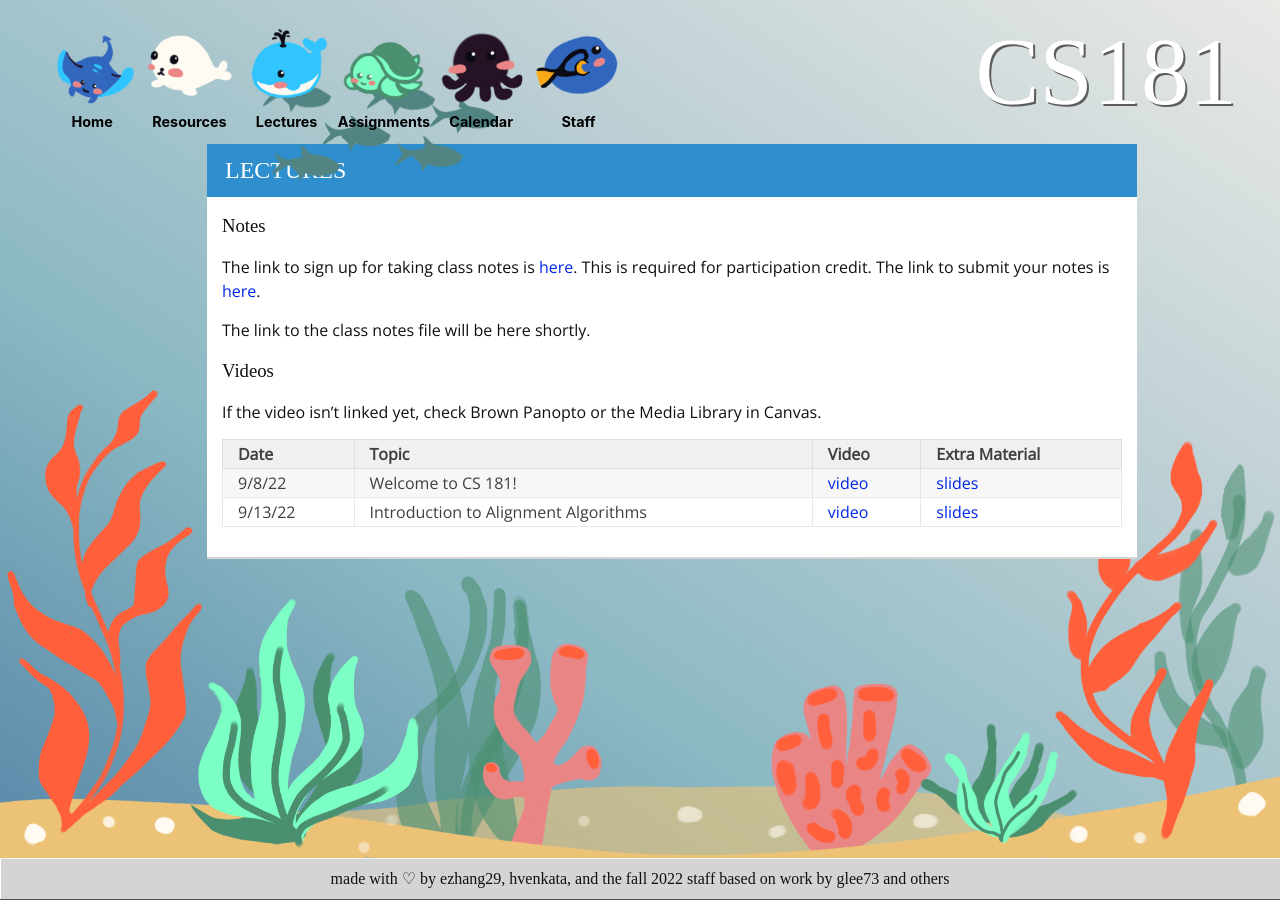
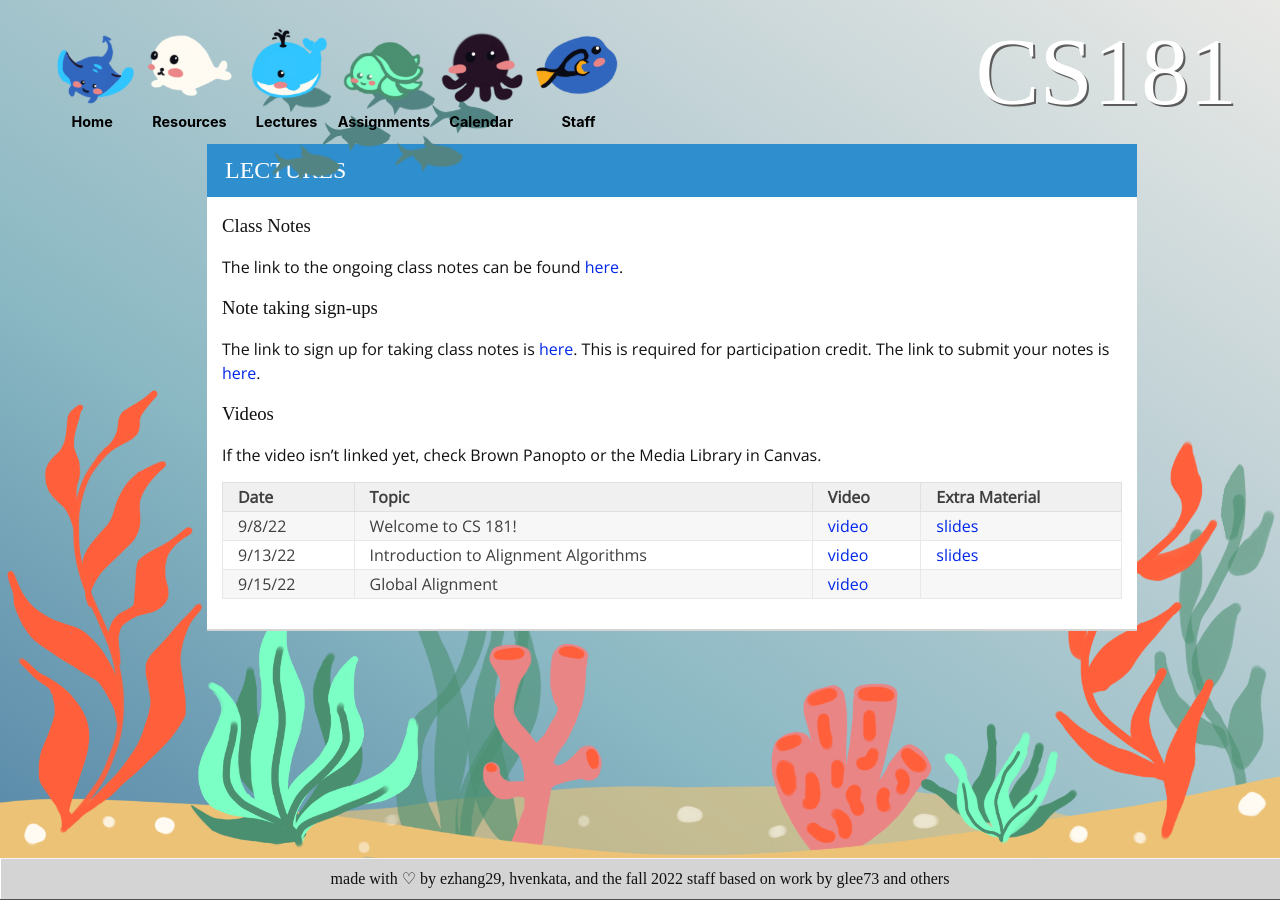
Before and after one commit to brown-cs181-fall22/brown-cs181-fall22, a Jekyll site: the page built from lectures.md, in a window 1280 px wide. Built offline with Jekyll 4.4.1, drawn with Linux system fonts in a browser that asks for light colours; some web fonts are replaced.

Commit message:
notes and lecture 9/15/22

```diff
--- a/lectures.md
+++ b/lectures.md
@@ -9,12 +9,14 @@ links: []
 
 <!-- # {{ page.title }} -->
 
-### Notes
+### Class Notes
 
+The link to the ongoing class notes can be found [here](/lectures/CS1810_Class_Notes.pdf).
+
+### Note taking sign-ups
 The link to sign up for taking class notes is [here](https://docs.google.com/spreadsheets/d/1jRZym7Hdt963EoXKxf8VOxLkiTKqgnZtTSkKAKhlFxo/edit#gid=0). This is required for participation credit.
 The link to submit your notes is [here](https://docs.google.com/forms/d/e/1FAIpQLSfyd-iRXC0L3YXgH2DSeQigo2bok12Otz6--Am4loeyn7-3VQ/viewform).
 
-The link to the class notes file will be here shortly.
 
 ### Videos
 
```
Also changed, not shown: _tables/lectures_table.md (+5 -0 lines), 4 other files.
